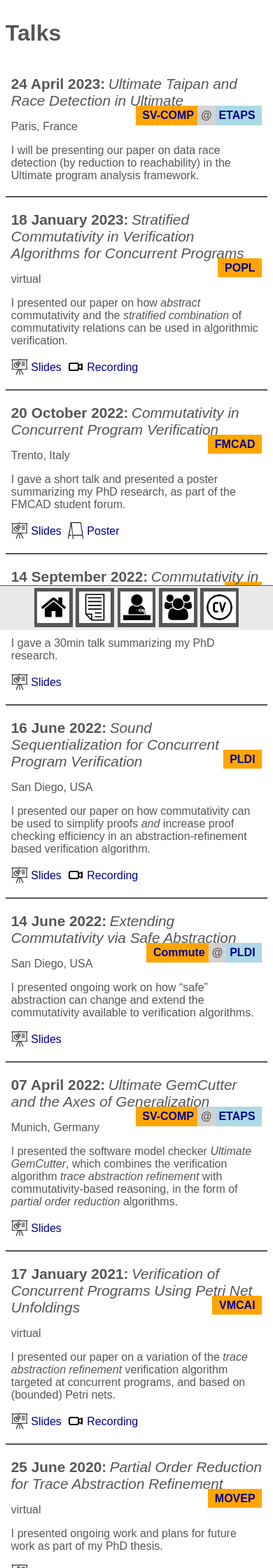
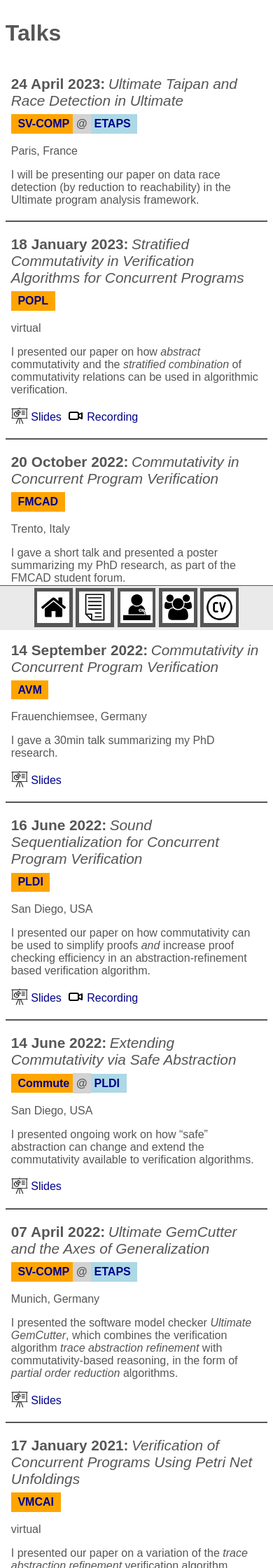
Before and after one commit to maul-esel/personal-website, a Jekyll site: the page built from talks.markdown, in a window 390 px wide. Shown: the top 2240 px of the page at 70% size. Built offline with Jekyll 4.4.1, drawn with Linux system fonts in a browser that asks for light colours.

Commit message:
better publication / talk list styling on mobile

```diff
--- a/style/default.scss
+++ b/style/default.scss
@@ -514,4 +514,13 @@ figcaption {
 .pub-title, .talk-title {
   font-size: 1.3em;
   font-style: italic;
+
+  @include phone {
+    & + .pub-venue {
+      float: initial;
+      display: block;
+      margin: 0;
+      margin-top: 0.75em;
+    }
+  }
 }
```
